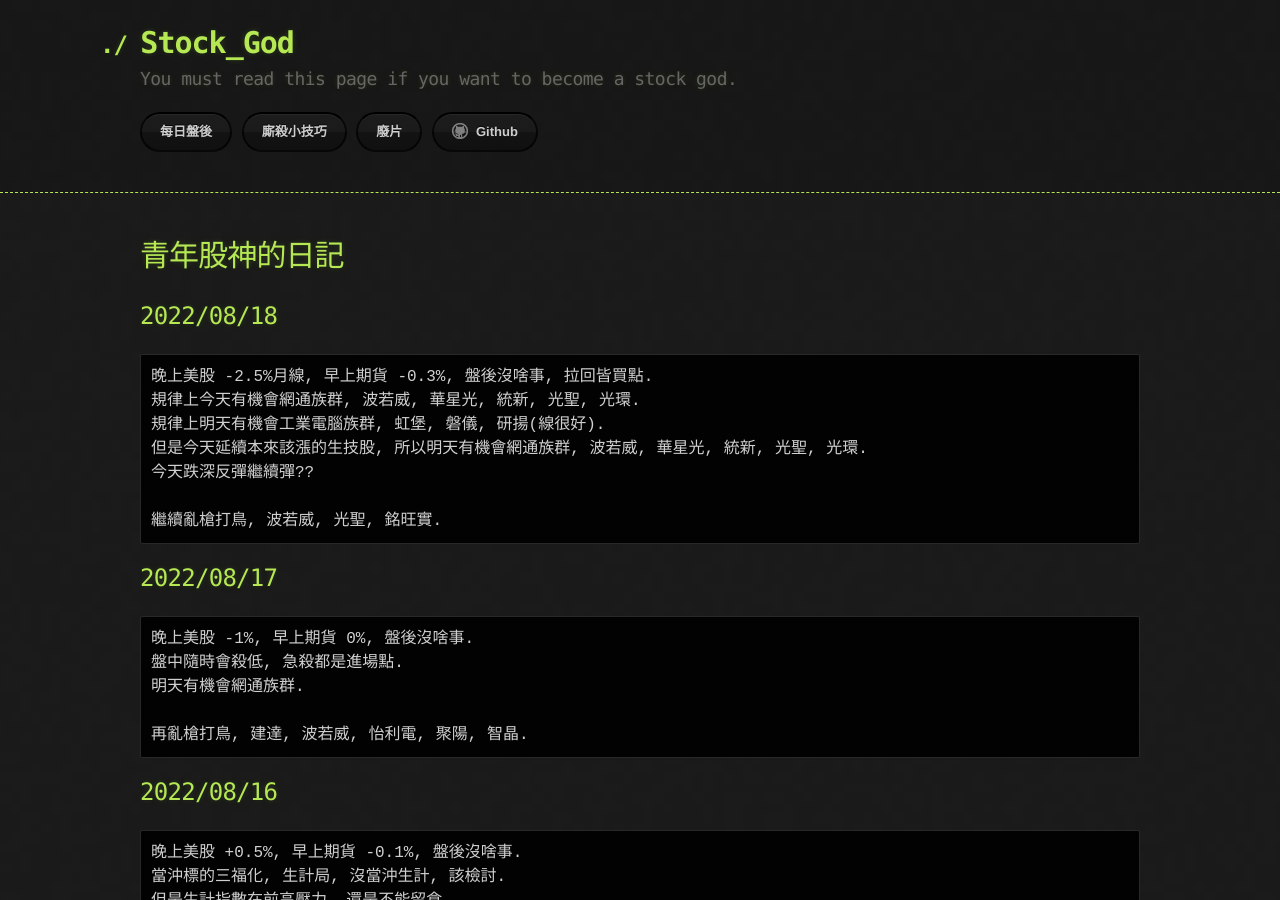
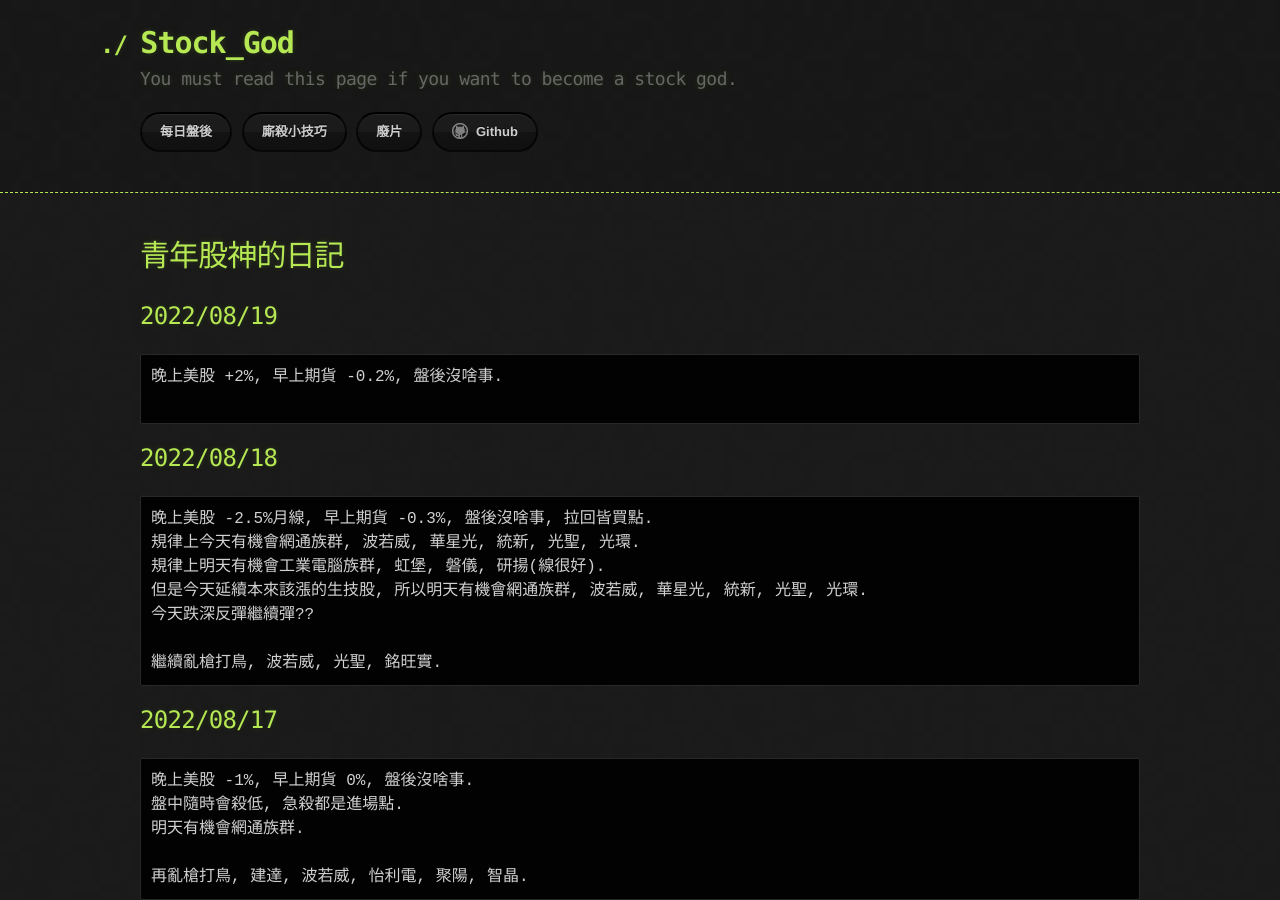
Before and after one commit to lepg5487/Stock_God, a Jekyll site: the page built from index.md, in a window 1280 px wide and 900 px high. Built offline with Jekyll 4.4.1, drawn with Linux system fonts in a browser that asks for light colours; our own code applies the rules of GitHub Pages for plain Markdown files.

Commit message:
Update index.md

````diff
--- a/index.md
+++ b/index.md
@@ -3,6 +3,12 @@ layout: testlayouts
 ---
 
 # 青年股神的日記
+
+## 2022/08/19
+```
+晚上美股 +2%, 早上期貨 -0.2%, 盤後沒啥事.
+
+```
 
 ## 2022/08/18
 ```
````
